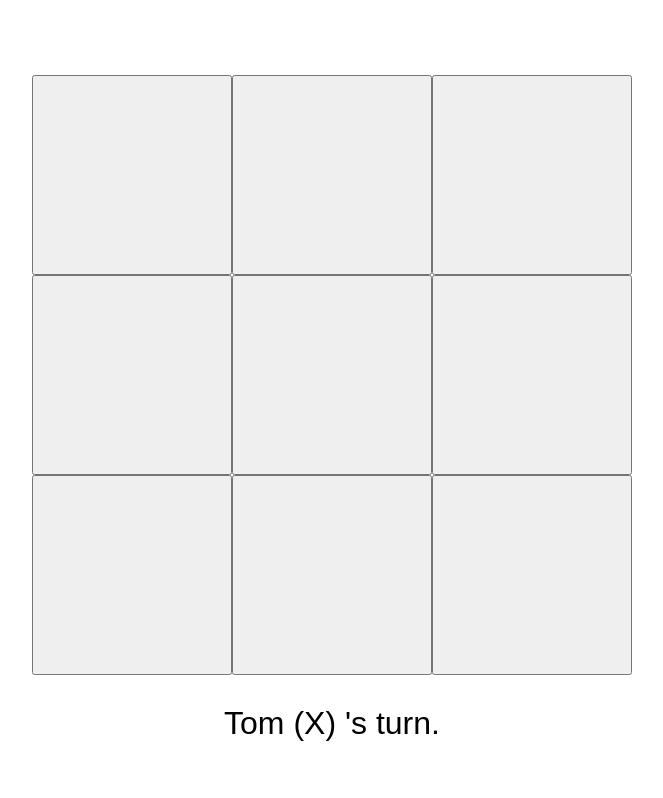
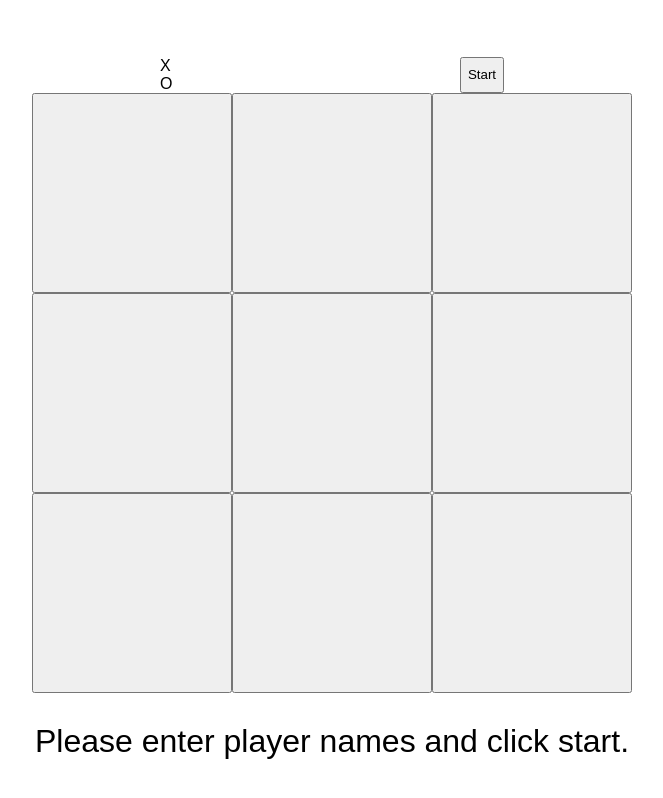
Before and after one commit to jlk-zhou/tic-tac-toe-js, a plain HTML site: page index.html in a window 1280 px wide. Shown: the whole page, without its empty margins (308-971 px from the left). Drawn offline with Linux system fonts and the light colour scheme.

Commit message:
Add start/reset button
Now the user no longer has to refresh the page to
start a new game. They would simply click the
start/reset button.

```diff
--- a/index.html
+++ b/index.html
@@ -8,6 +8,11 @@
     <script defer src="./script.js"></script>
 </head>
 <body>
+    <div class="controls">
+        <div class="player x" data-name="">X</div>
+        <div class="player o" data-name="">O</div>
+        <button class="start-reset">Start</button>
+    </div>
     <div class="board"></div>
     <div class="message"></div>
 </body>
--- a/script.js
+++ b/script.js
@@ -173,6 +173,7 @@ const controller = (function () {
     return {
         playRound,
         getActivePlayer,
+        init: board.init,
         getBoard: board.getBoard,
         checkWinDraw,
     }
@@ -183,9 +184,23 @@ const screenController = (function () {
     const game = controller;
     const messageDiv = document.querySelector(".message");
     const boardDiv = document.querySelector(".board");
+    const startResetButton = document.querySelector(".start-reset");
+
+    const renderStartGame = () => {
+        game.init();
+        updateScreen();
+        messageDiv.textContent = "Please enter player names and click start. "
+        messageDiv.dataset.state = "before-start";
+        startResetButton.textContent = "Start";
+    }
+
+    const startGame = (p1name, p2name) => {
+        messageDiv.dataset.state = "playing";
+        updateScreen();
+        startResetButton.textContent = "Reset";
+    }
 
     const updateScreen = () => {
-
         // Clear board
         boardDiv.textContent = "";
 
@@ -194,7 +209,6 @@ const screenController = (function () {
         const activePlayer = game.getActivePlayer();
 
         messageDiv.textContent = `${activePlayer.name} (${activePlayer.marker}) 's turn. `;
-        messageDiv.dataset.state = "playing";
 
         // Render board
         board.forEach((row, rowIndex)=> {
@@ -209,30 +223,45 @@ const screenController = (function () {
         })
     }
 
+    const renderEndGame = (endState) => {
+        if (endState !== undefined) {
+            messageDiv.dataset.state = "ended";
+            if (endState === 0) {
+                messageDiv.textContent = `${game.getActivePlayer().name} (${game.getActivePlayer().marker}) wins! `;
+            } else if (endState === 1) {
+                messageDiv.textContent = "It's a draw! ";
+            }
+        }
+    }
+
     const clickHandler = (e) => {
         // Make sure a cell is clicked and the game is still in progress
         if (e.target.classList.contains("cell") !== true
             || messageDiv.dataset.state !== "playing") return;
 
-        // Place a mark in the UI and update the screen
+        // Place a mark in the UI and update the screen.
         const row = e.target.dataset.row;
         const column = e.target.dataset.column;
         game.playRound(row, column);
         updateScreen();
 
         // End the game if win or draw
-        if (game.checkWinDraw(game.getBoard()) === 0) {
-            messageDiv.dataset.state = "ended";
-            messageDiv.textContent = `${game.getActivePlayer().name} (${game.getActivePlayer().marker}) wins! `;
-        } else if (game.checkWinDraw(game.getBoard()) === 1) {
-            messageDiv.dataset.state = "ended";
-            messageDiv.textContent = "It's a draw! ";
+        const endState = game.checkWinDraw(game.getBoard());
+        if (endState !== undefined) renderEndGame(endState);
+    }
+
+    const startResetHandler = () => {
+        if (messageDiv.dataset.state === "before-start") {
+            startGame();
+        } else if (messageDiv.dataset.state === "playing"
+                || messageDiv.dataset.state === "ended") {
+            renderStartGame();
         }
     }
 
     boardDiv.addEventListener("click", clickHandler);
-
-    updateScreen();
+    startResetButton.addEventListener("click", startResetHandler);
+    renderStartGame();
 
     return { updateScreen };
 })();
--- a/style.css
+++ b/style.css
@@ -5,6 +5,17 @@ body {
     justify-content: center;
     height: 100vh;
     font-family: Arial, Helvetica, sans-serif
+}
+
+.controls {
+    display: grid;
+    grid-template-columns: 300px 1fr;
+    grid-template-rows: repeat(2, 1fr);
+}
+
+.start-reset {
+    grid-column: 2;
+    grid-row: 1 / -1;
 }
 
 .board {
```
